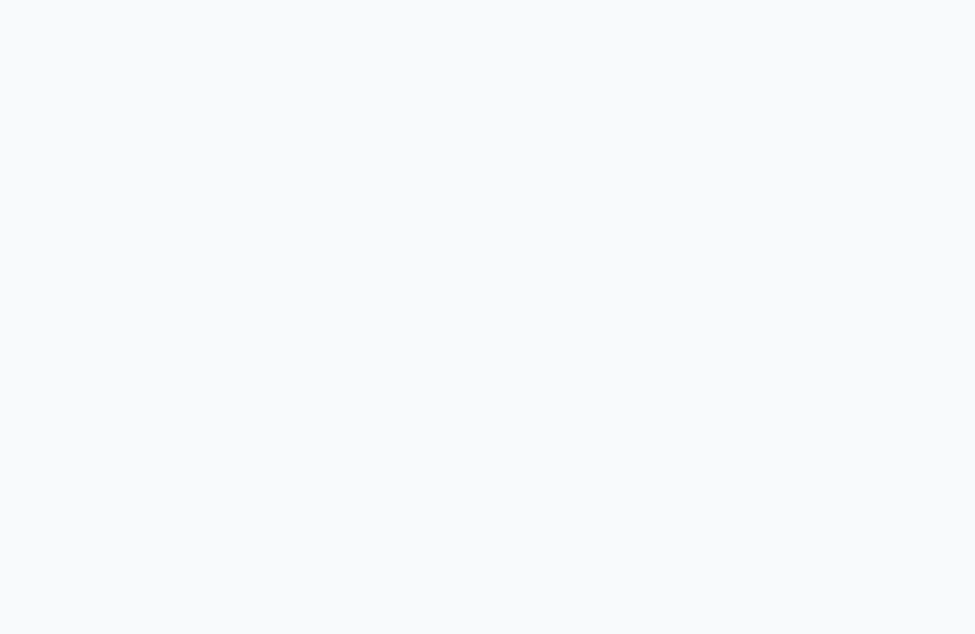
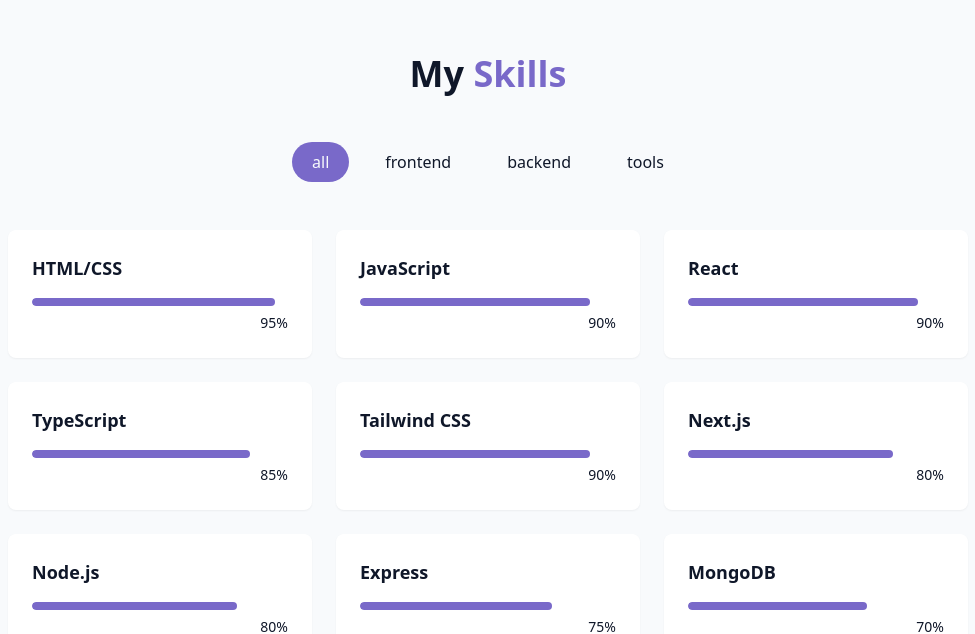
Before and after one commit to joshuapark2/Jpark_Portfolio_V2, a React (Vite) app: page / in a window 1280 px wide. Shown: the part 1548-2182 px from the top of the page, without its empty margins (152-1127 px from the left). Before the commit the page ends 1506 px from the top, so only its background shows below. Built offline with nearby package versions, Linux system fonts and the light colour scheme.

Commit message:
Skills Section

```diff
--- a/src/components/AboutSection.jsx
+++ b/src/components/AboutSection.jsx
@@ -2,7 +2,7 @@
 
 export const AboutSection = () => {
   return (
-    <section id="#about" className="py-24 px-4 relative">
+    <section id="about" className="py-24 px-4 relative">
       {" "}
       <div className="container mx-auto max-w-5xl">
         <h2 className="text-3xl md:text-4xl font-bold mb-12 text-center">
@@ -16,9 +16,9 @@
               Passionate Web Developer & Tech Creator
             </h3>
             <p className="text-muted-foreground">
-              With over 5 years of experience i nweb development, I specialize
+              With over 5 years of experience in web development, I specialize
               in creating responsive, accessible, and performant web
-              applications using modenr technologies.
+              applications using modern technologies.
             </p>
             <p className="text-muted-foreground">
               I am passionate about creating elegant solutions to complex
--- a/src/components/HeroSection.jsx
+++ b/src/components/HeroSection.jsx
@@ -3,7 +3,7 @@
 export const HeroSection = () => {
   return (
     <section
-      id="#hero"
+      id="hero"
       className="relative min-h-screen flex flex-col items-center justify-center px-4"
     >
       <div className="container max-w-4xl mx-auto text-center z-10">
--- /dev/null
+++ b/src/components/SkillsSection.jsx
@@ -0,0 +1,86 @@
+import { useState } from "react";
+import { cn } from "@/lib/utils";
+
+const skills = [
+  // Frontend
+  { name: "HTML/CSS", level: 95, category: "frontend" },
+  { name: "JavaScript", level: 90, category: "frontend" },
+  { name: "React", level: 90, category: "frontend" },
+  { name: "TypeScript", level: 85, category: "frontend" },
+  { name: "Tailwind CSS", level: 90, category: "frontend" },
+  { name: "Next.js", level: 80, category: "frontend" },
+
+  // Backend
+  { name: "Node.js", level: 80, category: "backend" },
+  { name: "Express", level: 75, category: "backend" },
+  { name: "MongoDB", level: 70, category: "backend" },
+  { name: "PostgreSQL", level: 65, category: "backend" },
+  { name: "GraphQL", level: 60, category: "backend" },
+
+  // Tools
+  { name: "Git/GitHub", level: 90, category: "tools" },
+  { name: "Docker", level: 70, category: "tools" },
+  { name: "Figma", level: 85, category: "tools" },
+  { name: "VS Code", level: 95, category: "tools" },
+];
+
+const categories = ["all", "frontend", "backend", "tools"];
+
+export const SkillsSection = () => {
+  const [activeCategory, setActiveCategory] = useState("all");
+
+  const filteredSkills = skills.filter(
+    (skill) => activeCategory === "all" || skill.category === activeCategory
+  );
+
+  return (
+    <section id="skills" className="py-24 px-4 relative bg-secondary/30">
+      <div className="container mx-auto max-w-5xl">
+        <h2 className="text-3xl md:text-4xl font-bold mb-12 text-center">
+          My <span className="text-primary"> Skills</span>
+        </h2>
+
+        <div className="flex flex-wrap justify-center gap-4 mb-12">
+          {categories.map((category, key) => (
+            <button
+              key={key}
+              onClick={() => setActiveCategory(category)}
+              className={cn(
+                "px-5 py-2 rounded-full transition-colors duration-300 capitalize)",
+                activeCategory === category
+                  ? "bg-primary text-primary-foreground"
+                  : "bg-seconday/70 text-foreground hover:bg-primary"
+              )}
+            >
+              {category}
+            </button>
+          ))}
+        </div>
+
+        <div className="grid grid-cols-1 sm:grid-cols-2 lg:grid-cols-3 gap-6">
+          {filteredSkills.map((skill, key) => (
+            <div
+              key={key}
+              className="bg-card p-6 rounded-lg shadow-xs card-hover"
+            >
+              <div className="text-left mb-4">
+                <h3 className="font-semibold text-lg">{skill.name}</h3>
+              </div>
+              <div className="w-full bg-secondary/50 h-2 rounded-full overflow-hidden">
+                <div
+                  className="bg-primary h-2 rounded-full origin-left animate-[grow_1.5s_ease-out]"
+                  style={{ width: skill.level + "%" }}
+                />
+              </div>
+              <div className="text-right mt-1">
+                <span className="text-sm text-muted-foreground">
+                  {skill.level}%
+                </span>
+              </div>
+            </div>
+          ))}
+        </div>
+      </div>
+    </section>
+  );
+};
--- a/src/pages/Home.jsx
+++ b/src/pages/Home.jsx
@@ -3,6 +3,7 @@
 import { NavBar } from "@/components/Navbar";
 import { HeroSection } from "@/components/HeroSection";
 import { AboutSection } from "../components/AboutSection";
+import { SkillsSection } from "../components/SkillsSection";
 
 export const Home = () => {
   return (
@@ -20,6 +21,7 @@
       <main>
         <HeroSection />
         <AboutSection />
+        <SkillsSection />
       </main>
 
       {/* Footer */}
```
